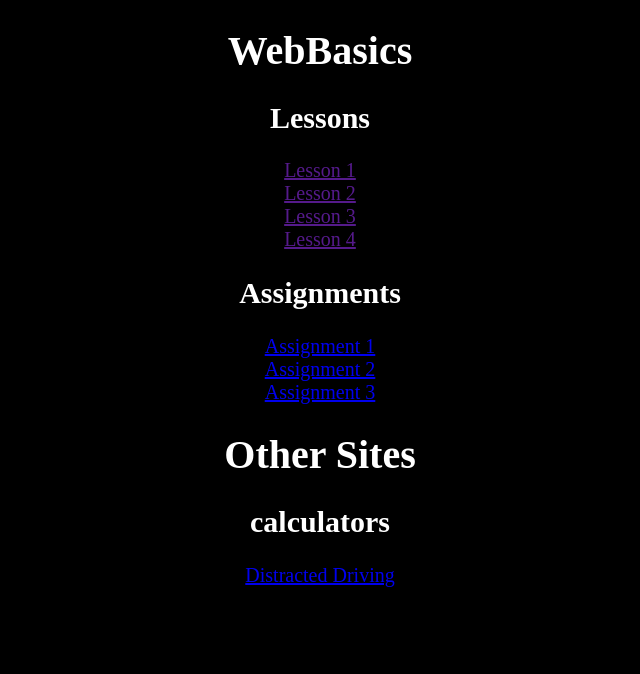
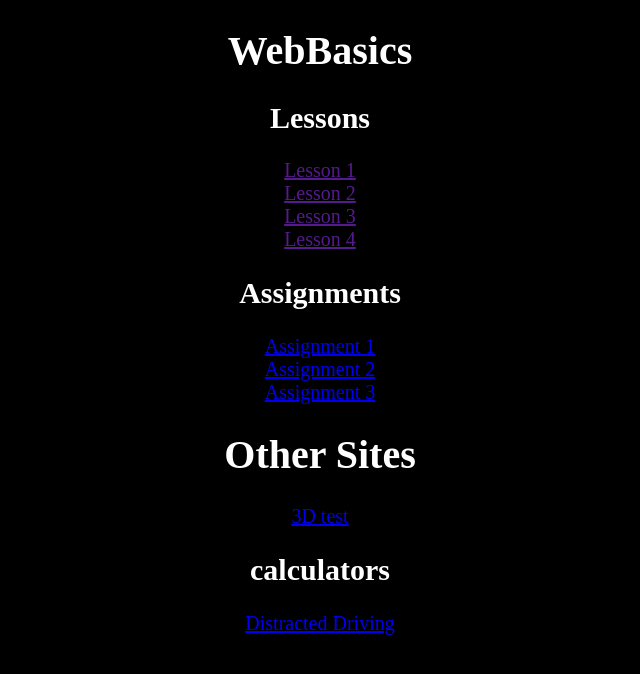
Before and after one commit to Millibort/Bungee-Jump-Web, a plain HTML site: page index.html in a window 1280 px wide. Shown: the whole page, without its empty margins (320-960 px from the left). Drawn offline with Linux system fonts and the light colour scheme.

Commit message:
Update index.html

```diff
--- a/index.html
+++ b/index.html
@@ -18,6 +18,7 @@
         <a target="_blank" href="Assignment_2/index.html">Assignment 2</a><br>
         <a target="_blank" href="Assignment_3/index.html">Assignment 3</a>
         <h1>Other Sites</h1>
+        <a target="_blank" href="Rays-main - Copy/index.html">3D test</a><br>
         <h2>calculators</h2>
         <a target="_blank" href="Distracted Driving/index.html">Distracted Driving</a><br>
     </body>
```
